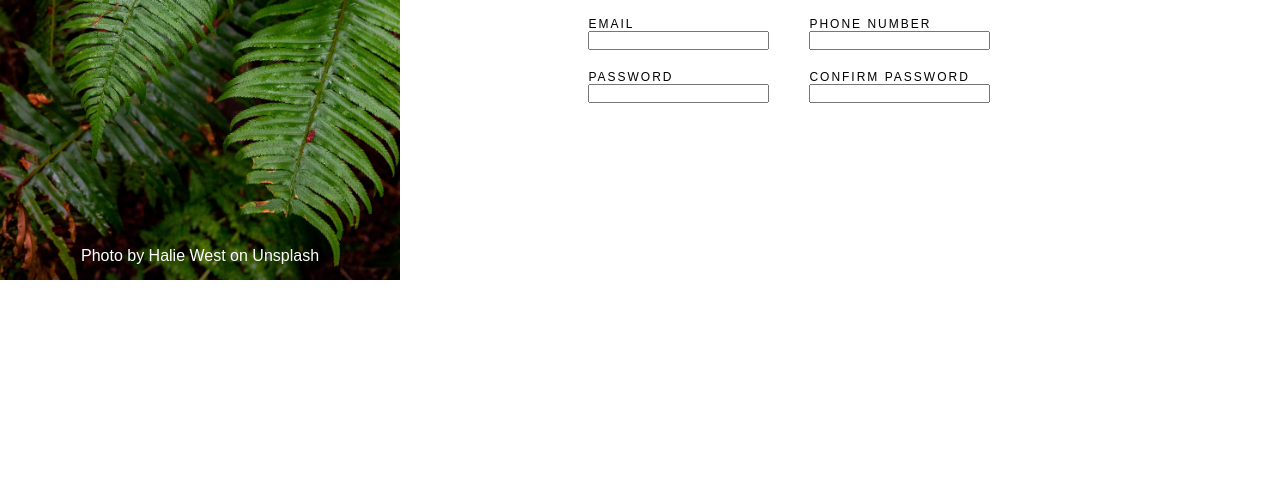
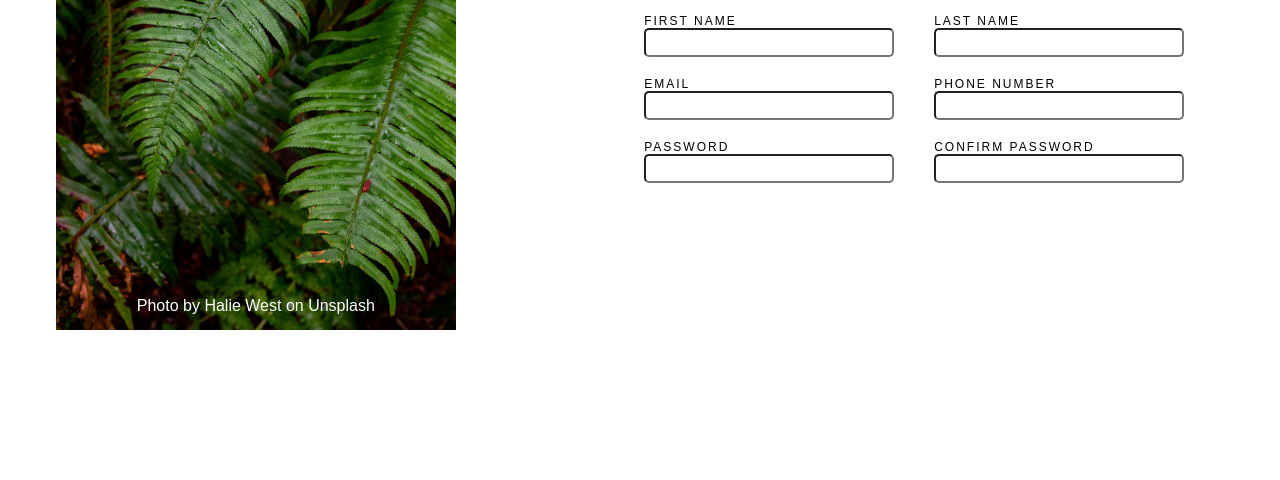
Before and after one commit to PhoenixTech2003/sign-up-form, a plain HTML site: page index.html in a window 1280 px wide. Shown: the part 320-800 px from the top of the page. Drawn offline with Linux system fonts and the light colour scheme.

Commit message:
Add style rules to input:focus

```diff
--- a/css/style.css
+++ b/css/style.css
@@ -6,6 +6,10 @@
 
 body{
     font-family: Arial, Helvetica, sans-serif;
+    display: flex;
+    justify-content: center;
+    padding: 50px;
+
 }
 
 @font-face {
@@ -94,3 +98,17 @@ label{
     font-size: 12px;
     letter-spacing: 2px;
 }
+
+input{
+    border-radius: 5px;
+    width: 250px;
+    padding: 5px;
+
+
+
+}
+
+input:focus{
+    outline-color: rgb(0, 174, 255);
+    box-shadow: 0px 0px 4px ;
+}
```
